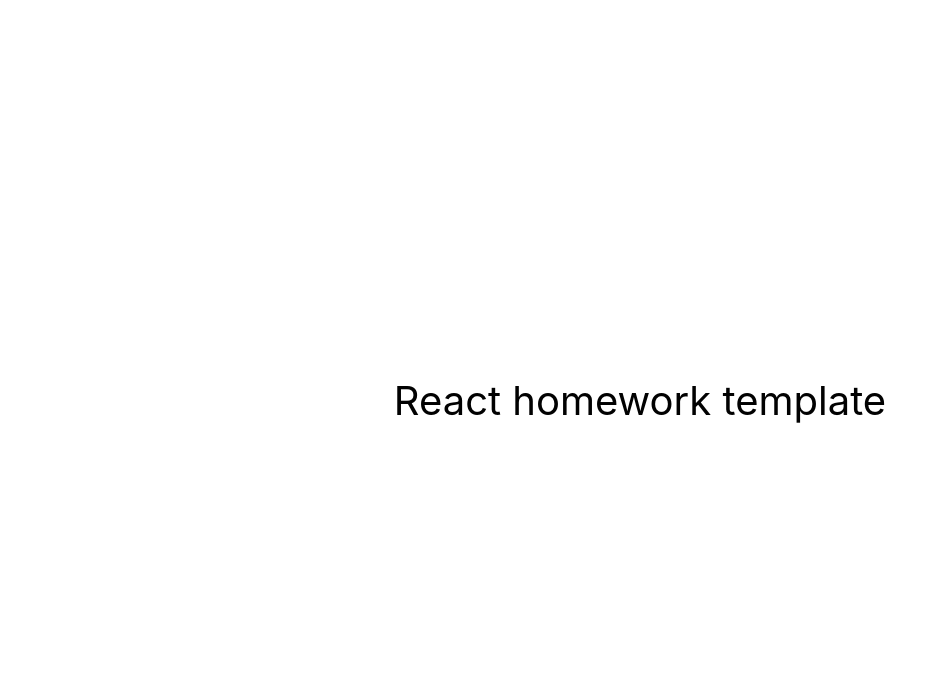
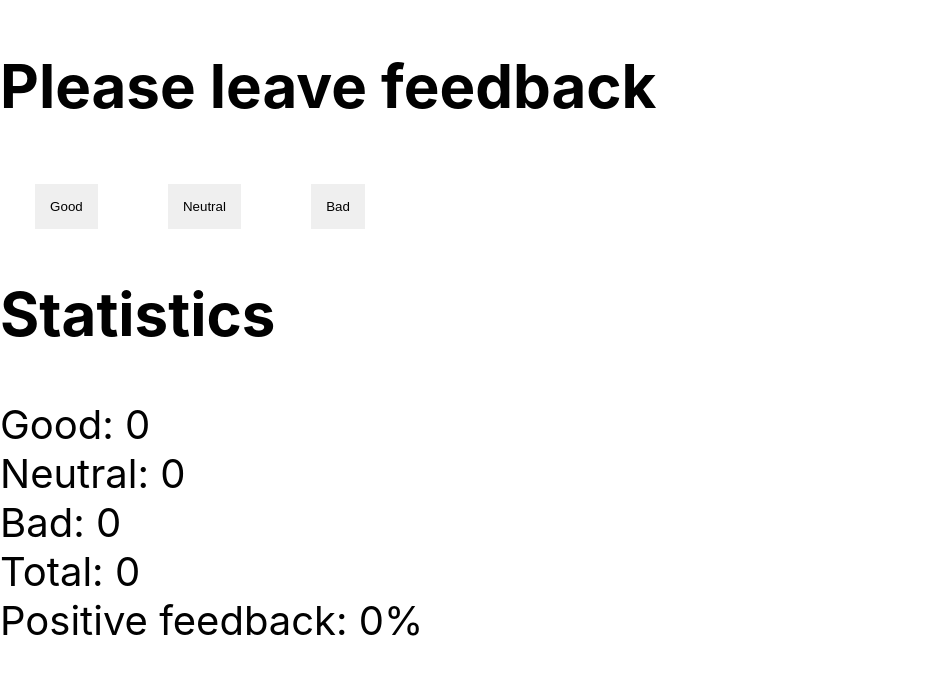
Before and after one commit to Danila-Fateev/goit-react-hw-04-feedback, a React (Create React App) app: page / in a window 1280 px wide. Shown: the top 674 px of the page, without its empty margins (0-946 px from the left). Built offline with nearby package versions, Linux system fonts and the light colour scheme.

Commit message:
Update App.jsx

```diff
--- a/src/components/App.jsx
+++ b/src/components/App.jsx
@@ -1,16 +1,60 @@
-export const App = () => {
+import React, { Component } from 'react';
+
+import Statistics from './Feedback/Statistics';
+import FeedbackOptions from './Feedback/FeedbackOptions';
+import Section from './Feedback/Section';
+
+export class App extends Component {
+  state = {
+    good: 0,
+    neutral: 0,
+    bad: 0,
+  };
+
+  countTotalFeedback = () => {
+    const { good, neutral, bad } = this.state;
+    const total = good + neutral + bad;
+    return total;
+  };
+  countPositiveFeedbackPercentage = () => {
+    const { good, neutral, bad } = this.state;
+    const positivePercentage = (good / this.countTotalFeedback()) * 100;
+    return Math.round(positivePercentage);
+  };
+  onLeaveFeedback = e => {
+    const name = e.target.name;
+    this.setState(prevState => {
+      return { [name]: prevState[name] + 1 };
+    });
+  };
+
+  render() {
     return (
       <div
         style={{
           height: '100vh',
           display: 'flex',
-        justifyContent: 'center',
-        alignItems: 'center',
+          flexDirection: 'column',
+          justifyContent: 'start',
+          alignItems: 'start',
           fontSize: 40,
-        color: '#010101'
+          color: '#010101',
         }}
       >
-      React homework template
+        <Section
+          title="Please leave feedback"
+          feedback={<FeedbackOptions onLeaveFeedback={this.onLeaveFeedback} />}
+          stats={
+            <Statistics
+              good={this.state.good}
+              neutral={this.state.neutral}
+              bad={this.state.bad}
+              total={this.countTotalFeedback()}
+              posFeedback={this.countPositiveFeedbackPercentage()}
+            />
+          }
+        />
       </div>
     );
-};
+  }
+}
```
Lines whose indentation alone changed are shown as unchanged.
